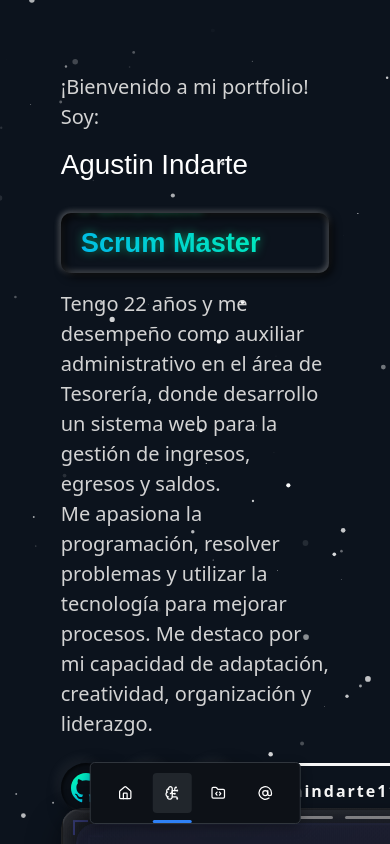
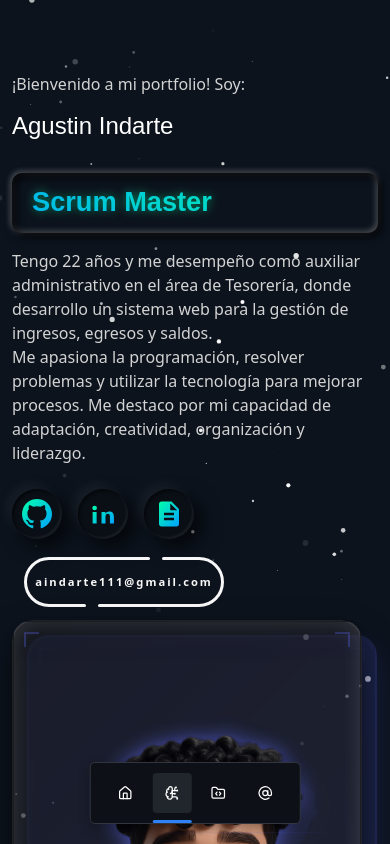
Before and after one commit to Agustin-Indarte/Portfolio, a React (Vite) app: page / in a window 390 px wide. Shown: the top 844 px of the page. Built offline with nearby package versions, Linux system fonts and the light colour scheme; a web font is replaced by a local one.

Commit message:
responsive Home

```diff
--- a/src/Components/Botones/EmailButton.jsx
+++ b/src/Components/Botones/EmailButton.jsx
@@ -43,12 +43,10 @@ const EmailButton = () => {
 
 export default EmailButton;
 
-
-
 const StyledWrapper = styled.div`
   .type--C {
-    --line_color:rgb(247, 247, 247);
-    --back_color:rgb(0, 162, 255);
+    --line_color: rgb(247, 247, 247);
+    --back_color: rgb(0, 162, 255);
   }
   .container {
     width: 100%;
@@ -80,6 +78,16 @@ const StyledWrapper = styled.div`
     height: 100%;
     pointer-events: none;
   }
+
+  /* Responsividad para móviles */
+  @media (max-width: 576px) {
+    .button {
+      width: 200px; /* Reducir el ancho en dispositivos pequeños */
+      height: 50px; /* Reducir la altura */
+      font-size: 0.7rem; /* Reducir el tamaño de la fuente */
+    }
+  }
+
   .button::before,
   .button::after,
   .button__text::before,
--- a/src/Components/CardPerfil/CardPerfil.jsx
+++ b/src/Components/CardPerfil/CardPerfil.jsx
@@ -59,6 +59,10 @@ const StyledWrapper = styled.div`
   will-change: transform, box-shadow;
   animation: ${floatAnimation} 4s ease-in-out infinite;
   filter: drop-shadow(15px 15px 0px rgba(92, 103, 255, 0.3));
+   display: flex;
+  justify-content: center;
+  align-items: center;
+  margin-top: 20px;
 }
 
 /* Añadir sombra más pronunciada */
@@ -70,6 +74,7 @@ const StyledWrapper = styled.div`
   box-shadow:
     0 15px 35px rgba(0, 0, 0, 0.4),
     0 5px 15px rgba(0, 0, 0, 0.2);
+     width: 350px; /* Ancho fijo para pantallas grandes */
 }
 
 .glass-container {
@@ -765,6 +770,8 @@ const StyledWrapper = styled.div`
     animation: ${floatAnimation} 4s ease-in-out infinite;
     animation-delay: 0.2s;
   }
+
+
 `;
 
 export default CardPerfil;
--- a/src/Components/Tittle/Title.css
+++ b/src/Components/Tittle/Title.css
@@ -9,11 +9,12 @@
   justify-content: start;
 }
 
+/* Contenedor principal */
 .Container-words {
   position: relative;
   width: 100%;
   max-width: 100%;
-  height: 60px;
+  height: 60px; /* Altura de cada palabra */
   overflow: hidden;
   border-radius: 10px;
   box-shadow:
@@ -21,34 +22,33 @@
     -1px -1px 6px rgba(255, 255, 255, 0.4),
     inset 3px 3px 10px rgba(0, 0, 0, 1),
     inset -1px -1px 6px rgba(255, 255, 255, 0.4);
-    background-color: #0c131d;
+  background-color: #0c131d;
 }
 
 .word-slider {
   display: flex;
   flex-direction: column;
   animation: slideWords 8s ease-in-out infinite;
-
 }
 
+/* Palabras */
 .word {
   height: 60px;
   display: flex;
   align-items: center;
   justify-content: flex-start;
   padding: 0 20px;
-  font-size: 1.7rem;
+  font-size: 1.7rem; /* Tamaño de fuente por defecto */
   background: linear-gradient(45deg, #00a2ff, #00ffaa);
   -webkit-background-clip: text;
   background-clip: text;
   -webkit-text-fill-color: transparent;
   text-shadow: 0 0 10px rgba(0, 255, 170, 0.5);
   width: 100%;
-
   box-sizing: border-box;
 }
 
-/* Keyframes para 4 palabras */
+/* Animación de las palabras */
 @keyframes slideWords {
   0%, 20% { transform: translateY(0); }
   25%, 45% { transform: translateY(-60px); }
@@ -56,21 +56,3 @@
   75%, 95% { transform: translateY(-180px); }
   100% { transform: translateY(0); }
 }
-
-/* Opcional: líneas scan */
-.Container-words::before {
-  content: "";
-  position: absolute;
-  top: 0;
-  left: 0;
-  right: 0;
-  bottom: 0;
-  background: linear-gradient(
-    to bottom,
-    transparent 95%,
-    rgba(0, 255, 170, 0.1) 100%
-  );
-  background-size: 100% 6px;
-  pointer-events: none;
-  z-index: 1;
-}
--- a/src/Pages/Home/Home.css
+++ b/src/Pages/Home/Home.css
@@ -3,3 +3,34 @@
 .Parrafo-Perfil{
     color:lightgray;
 }
+
+/* Tamaño de texto por defecto para dispositivos grandes (escritorio) */
+.Titulos {
+    font-size: 2.5rem; /* Tamaño grande para pantallas grandes */
+  }
+
+  .Parrafo-Perfil {
+    font-size: 1.2rem; /* Tamaño normal para pantallas grandes */
+  }
+
+  /* Cambiar tamaño de texto en dispositivos medianos (tablets) */
+  @media (max-width: 992px) {
+    .Titulos {
+      font-size: 2rem; /* Tamaño más pequeño para tablets */
+    }
+
+    .Parrafo-Perfil {
+      font-size: 1.1rem; /* Ajuste para párrafo en tablets */
+    }
+  }
+
+  /* Cambiar tamaño de texto en dispositivos pequeños (móviles) */
+  @media (max-width: 576px) {
+    .Titulos {
+      font-size: 1.5rem; /* Tamaño más pequeño para móviles */
+    }
+
+    .Parrafo-Perfil {
+      font-size: 1rem; /* Ajuste para párrafo en móviles */
+    }
+  }
--- a/src/Pages/Home/Home.jsx
+++ b/src/Pages/Home/Home.jsx
@@ -1,6 +1,6 @@
-import React from 'react'
-import { Col, Row } from 'react-bootstrap'
-import { IconButton3D, CardPerfil, Title, EmailButton } from '../../Components'
+import React from 'react';
+import { Col, Row } from 'react-bootstrap';
+import { IconButton3D, CardPerfil, Title, EmailButton } from '../../Components';
 import './Home.css';
 
 function Home() {
@@ -31,8 +31,6 @@ function Home() {
     </svg>
   );
 
-
-
   const linkedinSvg = (
     <svg
       viewBox="0 0 24 24"
@@ -53,8 +51,6 @@ function Home() {
     </svg>
   );
 
-
-
   const downloadSvg = (
     <svg
       viewBox="0 0 24 24"
@@ -64,10 +60,8 @@ function Home() {
       height="30"
     >
       <defs>
-
         <stop offset="0%" stopColor="#00ffaa" />
         <stop offset="100%" stopColor="#00a2ff" />
-
       </defs>
       <path
         fill="url(#githubGradient)"
@@ -76,13 +70,11 @@ function Home() {
     </svg>
   );
 
-
-
   return (
     <section id="inicio" className="vh-100 d-flex justify-content-center">
-      <Row className="w-75 mt-5">
+    <Row className="col-12 col-lg-9 mt-5">
     <Col lg={6} className='d-flex flex-column'>
-          <p className='fs-5 mt-4 Parrafo-Perfil'>¡Bienvenido a mi portfolio! Soy:</p>
+      <p className=' mt-4 Parrafo-Perfil'>¡Bienvenido a mi portfolio! Soy:</p>
       <h1 className='Titulos mb-4'>Agustin Indarte</h1>
       <div className="mb-2">
         <Title />
@@ -91,18 +83,16 @@ function Home() {
         Tengo 22 años y me desempeño como auxiliar administrativo en el área de Tesorería, donde desarrollo un sistema web para la gestión de ingresos, egresos y saldos. <br />
         Me apasiona la programación, resolver problemas y utilizar la tecnología para mejorar procesos.
         Me destaco por mi capacidad de adaptación, creatividad, organización y liderazgo.
-
       </p>
-          <div className='' style={{ display: 'flex', gap: '1rem' }}>
+      <div className="d-flex flex-column flex-lg-row gap-3">
+  <div className="d-flex  flex-lg-row gap-3">
     <IconButton3D svg={githubSvg} url="https://github.com/Agustin-Indarte" title="GitHub" />
-
     <IconButton3D svg={linkedinSvg} url="https://www.linkedin.com/in/agustin-indarte/" title="LinkedIn" />
-            <IconButton3D
-              svg={downloadSvg}
-              url="/CV_Agustin_Indarte.pdf"
-              title="Descargar CV"
-            />
+    <IconButton3D svg={downloadSvg} url="/CV_Agustin_Indarte.pdf" title="Descargar CV" />
+  </div>
+  <div className="d-flex justify-content-start">
     <EmailButton />
+  </div>
 </div>
     </Col>
     <Col lg={6} className='text-center'>
@@ -110,7 +100,7 @@ function Home() {
     </Col>
   </Row>
 </section>
-  )
+  );
 }
 
-export default Home
+export default Home;
```
Lines whose indentation alone changed are shown as unchanged.
